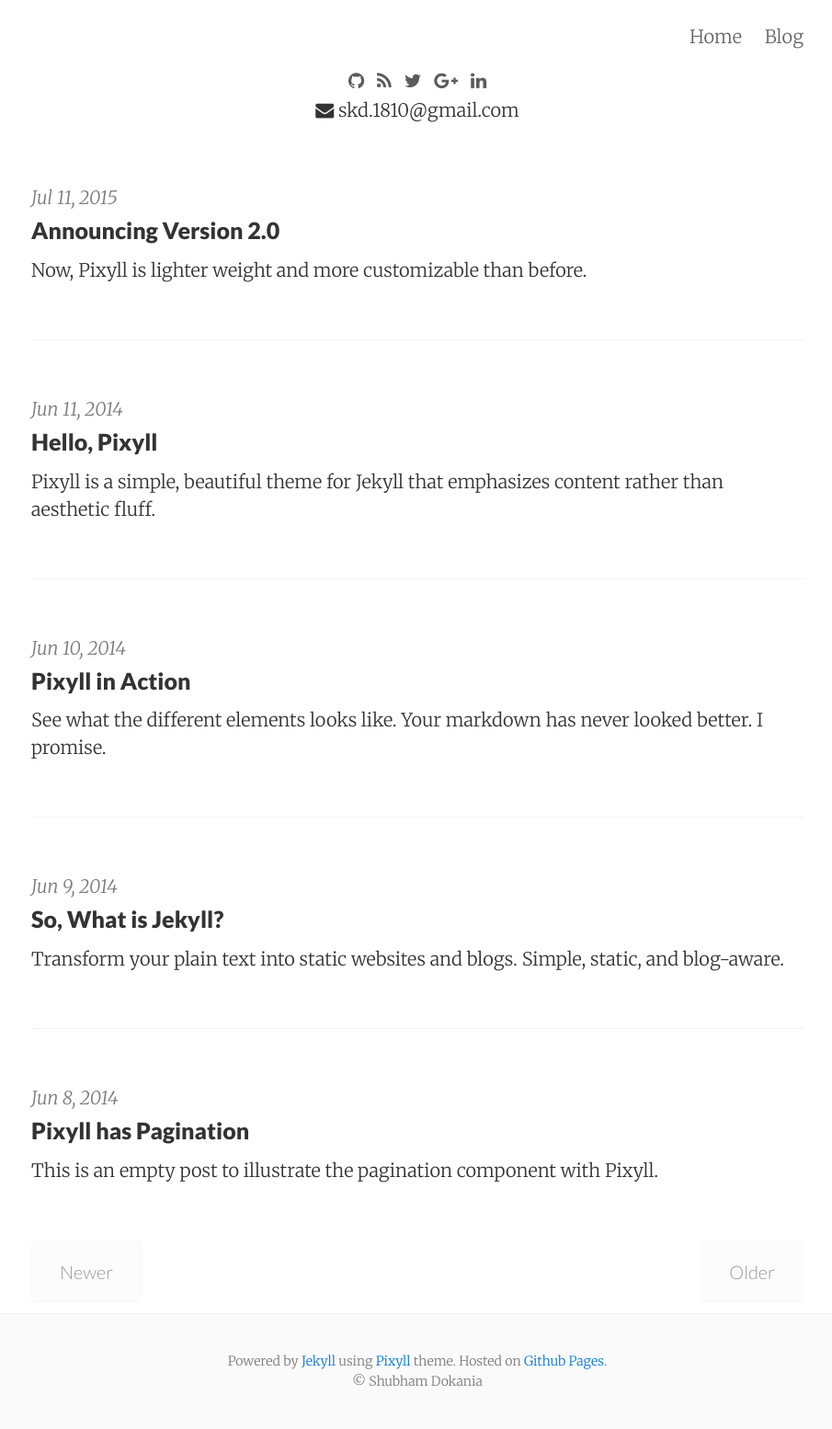
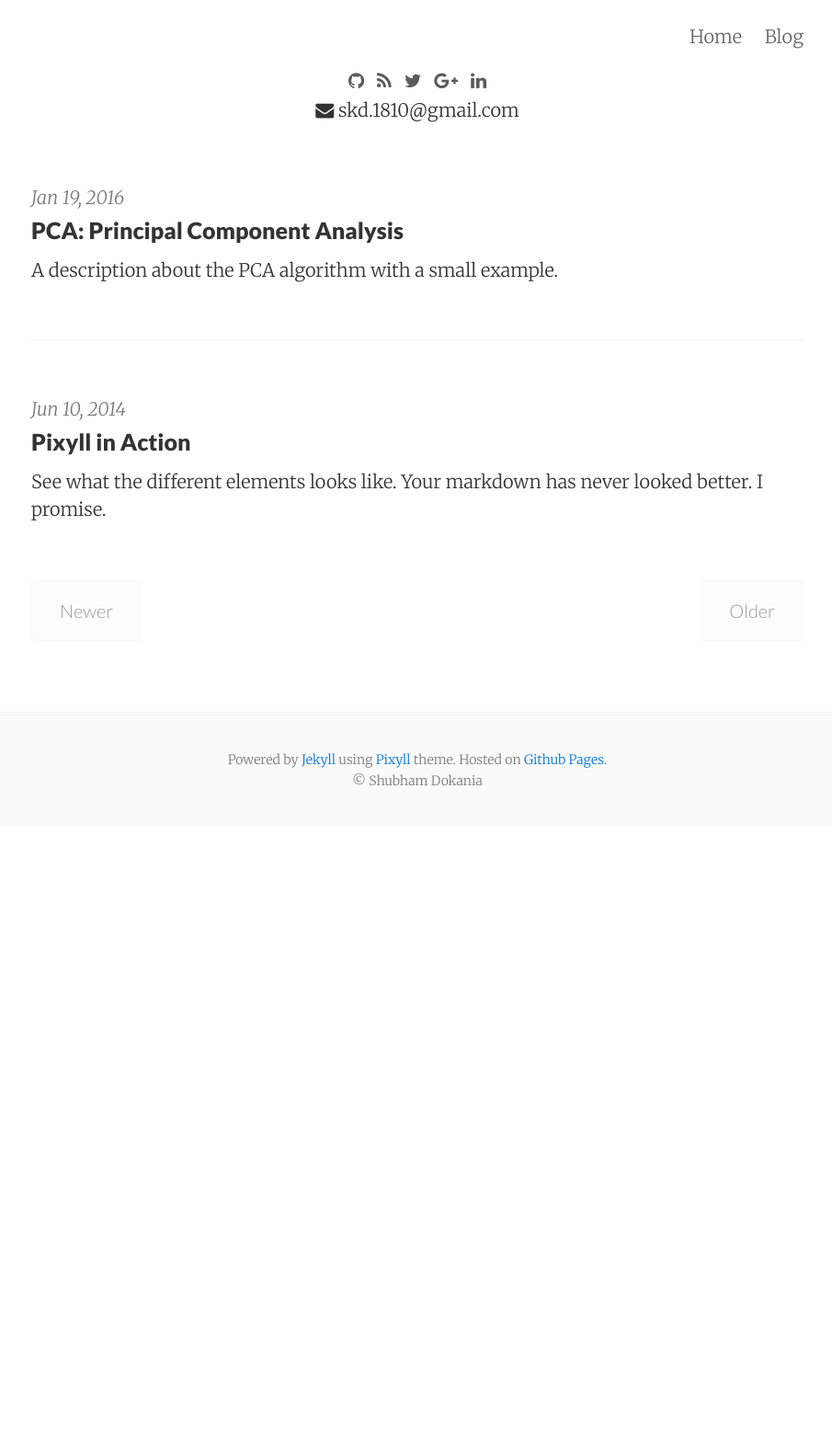
Before and after one commit to shubham1810/my_site_source, a Jekyll site: the page built from blog.md, in a window 1280 px wide. Shown: the whole page at 92% size, without its empty margins (186-1091 px from the left). Built offline with Jekyll 4.4.1, drawn with Linux system fonts in a browser that asks for light colours; nearby versions of some CDN libraries; after the commit the page ends 900 px from its top, so only the background shows below that.

Commit message:
Small fix and update

```diff
--- a/_config.yml
+++ b/_config.yml
@@ -20,7 +20,7 @@ ajaxify_contact_form: false
 
 # Disqus post comments
 # (leave blank to disable Disqus)
-disqus_shortname: shubham1810
+disqus_shortname: shubhamdokania
 
 # Facebook Comments plugin
 # (leave blank to disable Facebook Comments, otherwise set it to true)
--- a/_posts/2014-06-08-pixyll-has-pagination.md
+++ /dev/null
@@ -1,9 +0,0 @@
----
-layout:     post
-title:      Pixyll has Pagination
-date:       2014-06-08 11:21:29
-summary:    This is an empty post to illustrate the pagination component with Pixyll.
-categories: jekyll pixyll
----
-
-This is an empty post to illustrate the pagination component with Pixyll.
--- a/_posts/2014-06-09-so-what-is-jekyll.md
+++ /dev/null
@@ -1,17 +0,0 @@
----
-layout:     post
-title:      So, What is Jekyll?
-date:       2014-06-09 12:32:18
-summary:    Transform your plain text into static websites and blogs. Simple, static, and blog-aware.
-categories: jekyll pixyll
----
-
-Jekyll is a tool for transforming your plain text into static websites and
-blogs. It is simple, static, and blog-aware. Jekyll uses the
-[Liquid](http://docs.shopify.com/themes/liquid-basics) templating
-language and has builtin [Markdown](http://daringfireball.net/projects/markdown/)
-and [Textile](http://en.wikipedia.org/wiki/Textile_(markup_language)) support.
-
-It also ties in nicely to [Github Pages](https://pages.github.com/).
-
-Learn more about Jekyll on their [website](http://jekyllrb.com/).
--- a/_posts/2014-06-11-welcome-to-pixyll.markdown
+++ /dev/null
@@ -1,26 +0,0 @@
----
-layout:     post
-title:      Hello, Pixyll
-date:       2014-06-11 15:31:19
-summary:    Pixyll is a simple, beautiful theme for Jekyll that emphasizes content rather than aesthetic fluff.
-categories: jekyll pixyll
----
-
-Hello.
-
-Pixyll is a simple, beautiful theme for Jekyll that emphasizes content rather than aesthetic fluff. It's mobile _first_, fluidly responsive, and delightfully lightweight.
-
-It's pretty minimal, but leverages large type and drastic contrast to make a statement, on all devices.
-
-<blockquote>
-  <p>
-    Perfection is achieved, not when there is nothing more to add, but when there is nothing left to take away.
-  </p>
-  <footer><cite title="Antoine de Saint-Exupéry">Antoine de Saint-Exupéry</cite></footer>
-</blockquote>
-
-## Where is it?
-
-Checkout the [Github repository](https://github.com/johnotander/pixyll) to download it, request a feature, or report a bug.
-
-It's free, and open source ([MIT](http://opensource.org/licenses/MIT)).
--- a/_posts/2015-07-11-announcing-pixyll-version-2.md
+++ /dev/null
@@ -1,16 +0,0 @@
----
-layout:     post
-title:      Announcing Version 2.0
-date:       2015-07-11
-summary:    Now, Pixyll is lighter weight and more customizable than before.
-categories: jekyll pixyll
----
-
-In an effort to make Pixyll easier to customize and more aesthetically pleasing, we've release version `2.0`.
-
-Pixyll now features:
-
-* Line anchors in code blocks and new syntax highlighting
-* A customizable variables file
-* Modular, and lighter weight CSS
-* No more `max-width` media queries
--- /dev/null
+++ b/_posts/2016-01-19-pca.md
@@ -0,0 +1,13 @@
+---
+layout:     post
+title:      'PCA: Principal Component Analysis'
+date:       2016-01-19 09:10:00
+summary:    A description about the PCA algorithm with a small example.
+categories: pca machine learning image processing mathematics
+---
+
+The main purpose of Principal Component Analysis is the analysis of data to
+find patterns and reduce the dimensions of a dataset with minimal loss of
+information.
+
+---
```
Also changed, not shown: css/pixyll.css (deleted, +0 -45 lines), css/pixyll.scss (line endings or trailing spaces).
